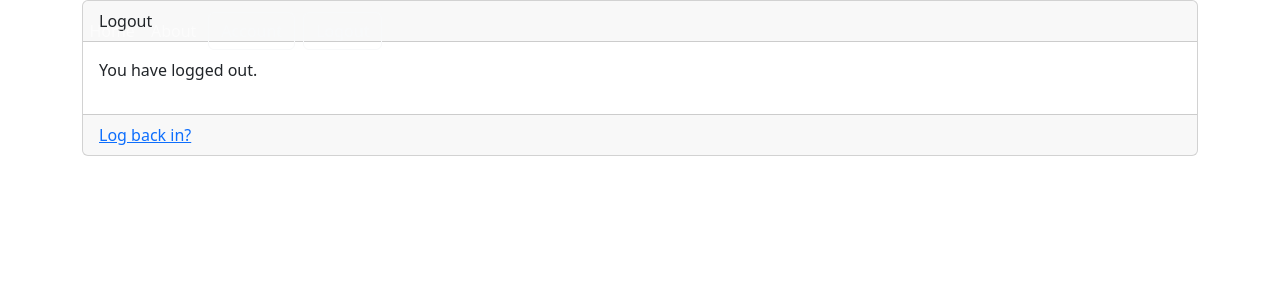
After one commit to gurnitha/django-sosmed-site, a Django app: page /logout/ in a window 1280 px wide. The commit adds this page. Shown: the top 300 px of the page. Run offline with Django 3.2, Linux system fonts and the light colour scheme; some libraries are stand-ins or nearby versions.

Commit message:
5.12 AUTHENTICATION & AUTORIZATION - Membuat logout page dan pathnya

```diff
--- a/app/users/urls.py
+++ b/app/users/urls.py
@@ -16,4 +16,6 @@ urlpatterns = [
     path('register/', views.register_page, name='register'),
     path('login/', auth.LoginView.as_view(
         template_name='app/users/login.html'), name='login'),
+    path('logout/', auth.LogoutView.as_view(
+        template_name='app/users/logout.html'), name='logout'),
 ]
--- a/templates/app/components/navbar.html
+++ b/templates/app/components/navbar.html
@@ -20,7 +20,7 @@
                     <a type="button" class="btn btn-outline-light" href="{% url 'post:account' %}">Account</a>
                 </li>
                 <li class="nav-item m-1">
-                    <a type="button" class="btn btn-outline-light" href="#">Logout</a>
+                    <a type="button" class="btn btn-outline-light" href="{% url 'users:logout' %}">Logout</a>
                 </li>
                 <!--            <li class="nav-item m-1">-->
                 <!--                <a type="button" class="btn btn-outline-light" href="#">Register</a>-->
--- /dev/null
+++ b/templates/app/users/logout.html
@@ -0,0 +1,24 @@
+{% extends 'base.html' %}
+{% load crispy_forms_tags %}
+{% load static %}
+
+{% block title %}
+Logout
+{% endblock title %}
+
+{% block content %}
+
+<div class="container">
+    <div class="card">
+        <div class="card-header">
+            Logout
+        </div>
+        <div class="card-body">
+            <p>You have logged out.</p>
+        </div>
+        <div class="card-footer text-muted">
+            <a href="{% url 'users:login' %}">Log back in?</a>
+        </div>
+    </div>
+</div>
+{% endblock content %}
```
Also changed, not shown: README.md.
